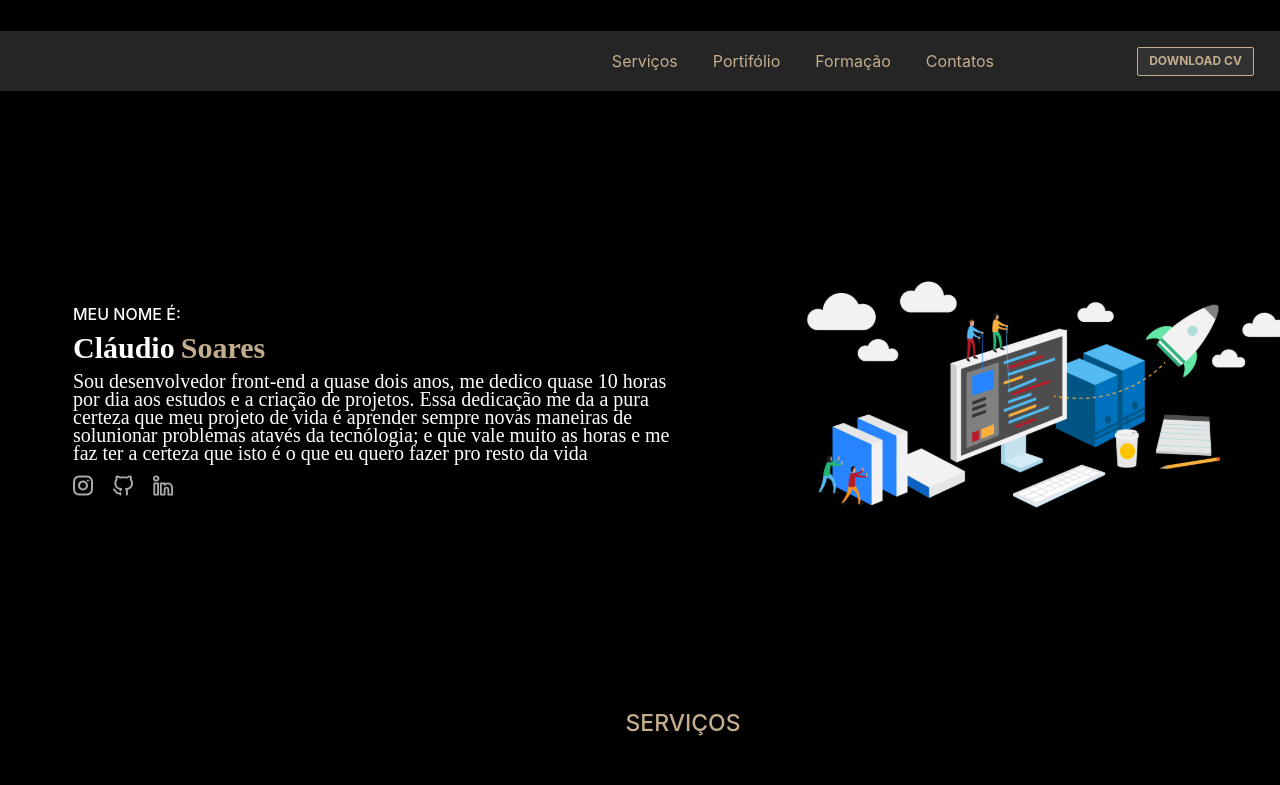
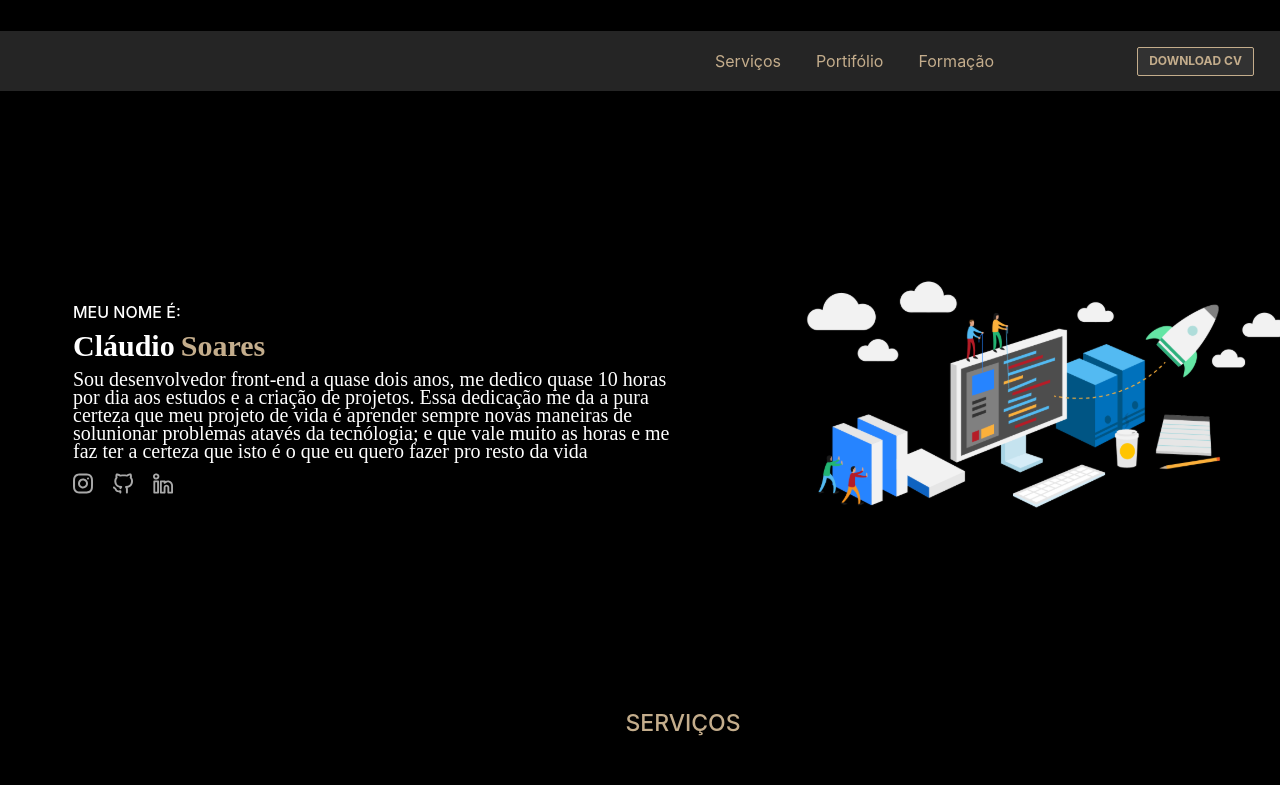
Before and after one commit to claudioares/my_personal_page, a React (Vite) app: page / in a window 1280 px wide. Shown: the top 785 px of the page. Built offline with nearby package versions, Linux system fonts and the light colour scheme.

Commit message:
Add funções do botão DOWNLOAD CV e links das redes no componente myName

```diff
--- a/src/components/Header/index.jsx
+++ b/src/components/Header/index.jsx
@@ -10,10 +10,9 @@ function Header () {
                         <AnchorLink href='#services' offset='100' className='link'>Serviços</AnchorLink>
                         <AnchorLink href='#portifolio' offset='100' className='link'>Portifólio</AnchorLink>
                         <AnchorLink href='#formation' offset='100' className='link'>Formação</AnchorLink>
-                        <AnchorLink href='#contacts' offset='100' className='link'>Contatos</AnchorLink>
                     </ul>
                 </nav>
-                <button>DOWNLOAD CV</button>
+                <a href='https://drive.google.com/u/1/uc?id=1KzJFKAuakZJ6utCptw9uitY6LdDp7PNx&export=download'><button>DOWNLOAD CV</button></a>
             </div>
         </header>
     )
--- a/src/components/Main/MyName/index.jsx
+++ b/src/components/Main/MyName/index.jsx
@@ -22,9 +22,9 @@ function MyName () {
                     fazer pro resto da vida
                 </p>
                 <div className='content_imagens_section'>
-                    <img src={icon_insta} alt='Logo da rede social instagram' />
-                    <img src={icon_git} alt='Logo da rede social github' />
-                    <img src={icon_linkd} alt='Logo da rede social linkedin' />
+                    <a href='https://www.instagram.com/ayresdinhu.dev/' target="_blank"><img src={icon_insta} alt='Logo da rede social instagram' /></a>
+                    <a href='https://github.com/claudioares' target="_blank"><img src={icon_git} alt='Logo da rede social github' /></a>
+                    <a href='https://www.linkedin.com/in/cl%C3%A1udio-soares-4b9b14216/' target="_blank"><img src={icon_linkd} alt='Logo da rede social linkedin' /></a>
                 </div>
             </section>
             <div className='content_ima_01'>
--- a/src/components/Main/MyName/styles.css
+++ b/src/components/Main/MyName/styles.css
@@ -42,6 +42,9 @@
 
     gap: 2.0rem;
 }
+.content_imagens_section img:hover {
+    opacity: 0.8;
+}
 .content_ima_01 img {
     width: 50.0rem;
     height: 25.0rem;
--- a/src/global_styles/index.css
+++ b/src/global_styles/index.css
@@ -27,4 +27,5 @@ li {
 }
 a{
   text-decoration: none;
+  cursor: pointer;
 }
```
